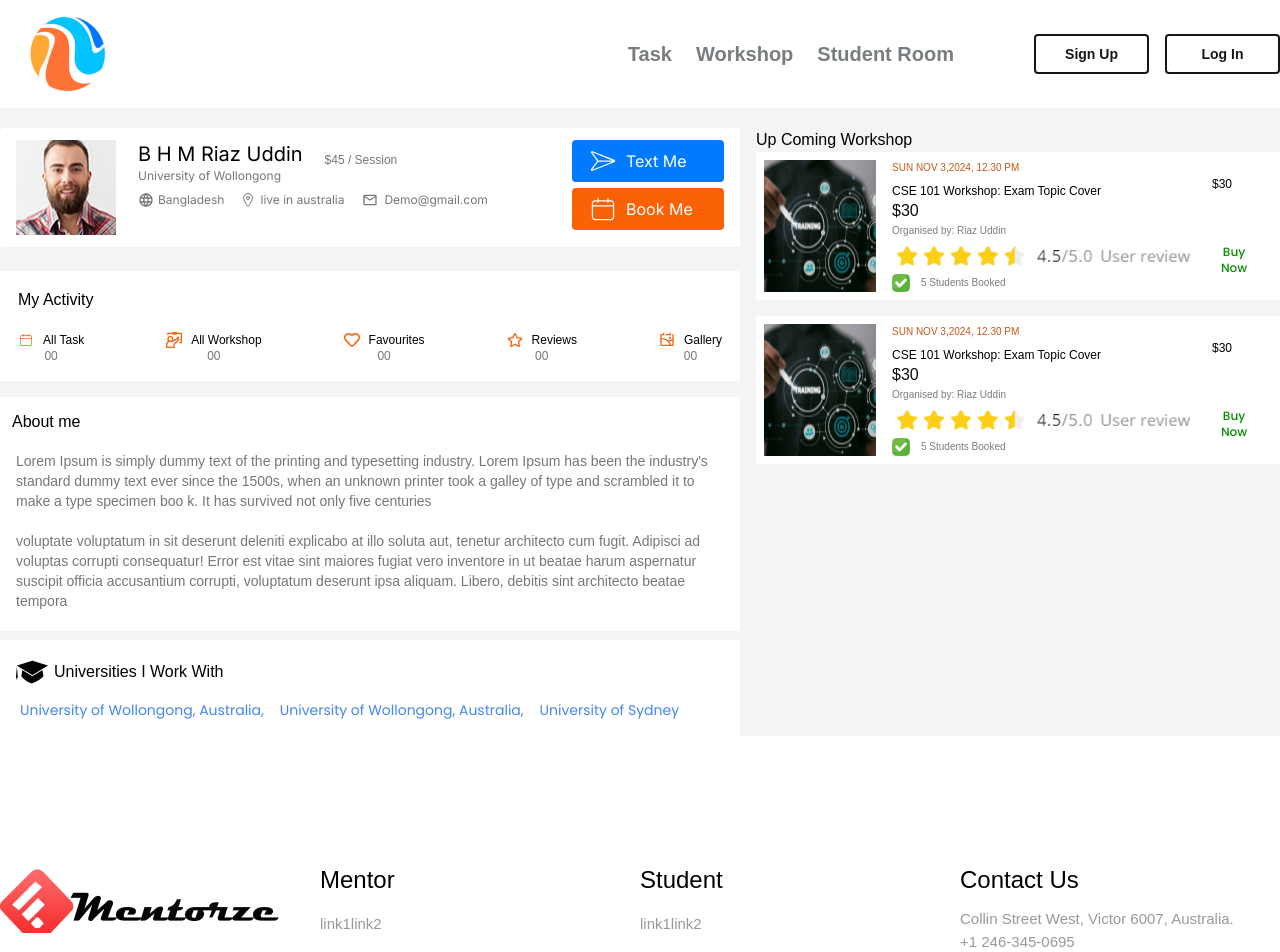
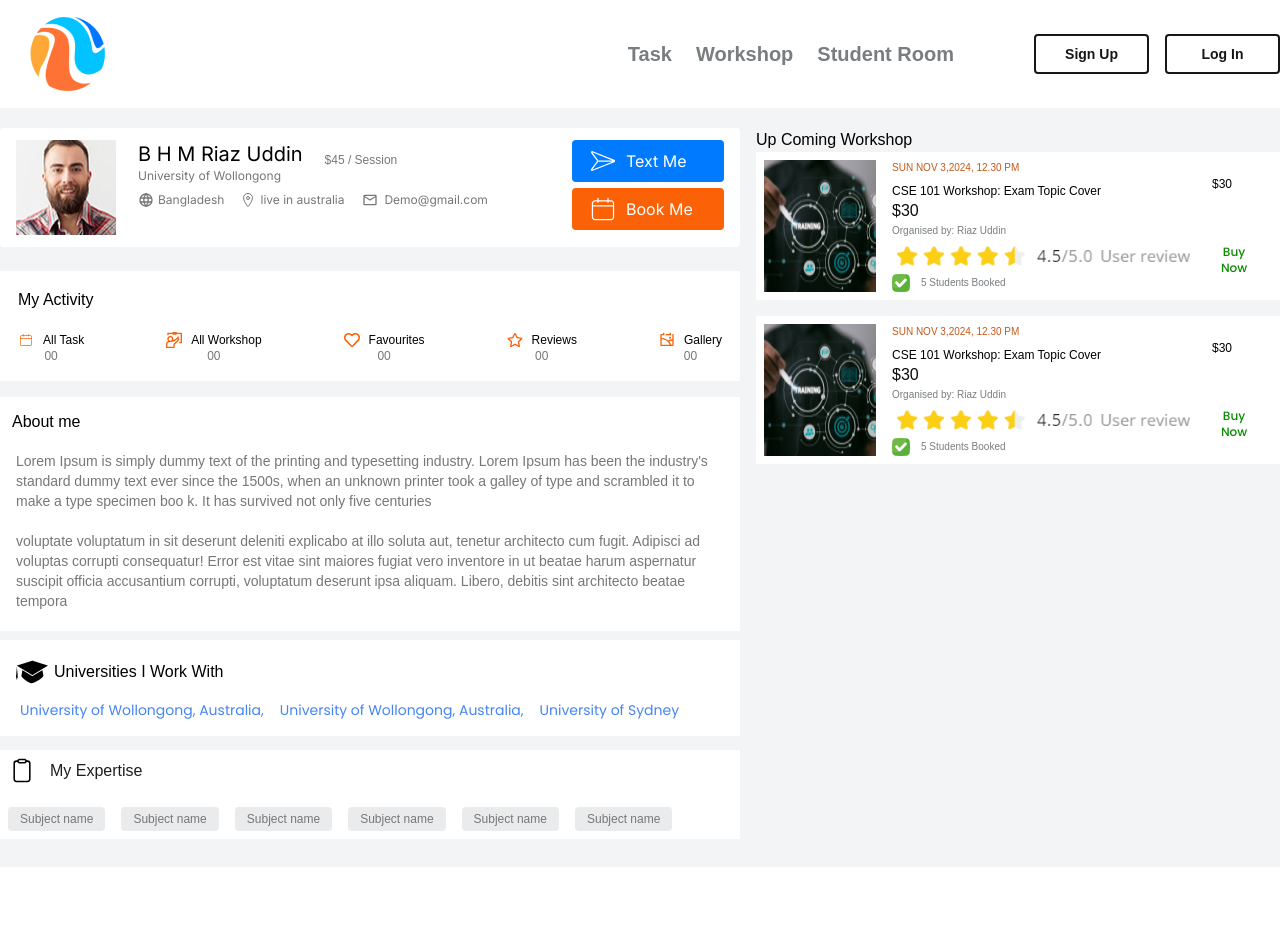
Before and after one commit to iripon07/pro_study_mate, a Next.js app: page /mentorprofile in a window 1280 px wide. Shown: the top 952 px of the page. Built offline with nearby package versions, Linux system fonts and the light colour scheme; a web font is replaced by a local one.

Commit message:
My Expertise added

```diff
--- a/src/app/mentorprofile/page.tsx
+++ b/src/app/mentorprofile/page.tsx
@@ -1,5 +1,6 @@
 "use client";
 
+import graduatedCap from "@/assets/graduatedCap.png";
 import MentorAvatar from "@/assets/MentorAvatar.png";
 import MentorWorkshop from "@/assets/MentorWorkshop.png";
 import Okay from "@/assets/Okay.png";
@@ -8,11 +9,10 @@ import Image from "next/image";
 import { CiCalendar, CiPaperplane } from "react-icons/ci";
 import { FaRegHeart, FaRegStar } from "react-icons/fa";
 import { GrWorkshop } from "react-icons/gr";
-import { IoLocationOutline } from "react-icons/io5";
+import { IoClipboardOutline, IoLocationOutline } from "react-icons/io5";
 import { MdOutlineEmail } from "react-icons/md";
 import { RiGalleryLine } from "react-icons/ri";
 import { TbWorld } from "react-icons/tb";
-import graduatedCap from "@/assets/graduatedCap.png"
 
 const MentorProfile = () => {
   return (
@@ -149,6 +149,34 @@ const MentorProfile = () => {
                 <p>University of Sydney</p>
               </div>
             </div>
+            <div className="mb-7 mt-[14px] bg-white p-2">
+              <div className="flex items-center justify-start gap-x-[6px]">
+                <IoClipboardOutline className="mr-2 h-[25px] w-7 text-black" />
+                <p className="font-prosto text-base font-medium text-[#1E1E1E]">
+                  My Expertise
+                </p>
+              </div>
+              <div className="mt-6 flex gap-x-4 font-prosto text-xs text-[#777777]">
+                <button className="rounded-sm bg-[#E9EBED] px-3 py-1 duration-300 hover:opacity-80">
+                  Subject name
+                </button>
+                <button className="rounded-sm bg-[#E9EBED] px-3 py-1">
+                  Subject name
+                </button>
+                <button className="rounded-sm bg-[#E9EBED] px-3 py-1">
+                  Subject name
+                </button>
+                <button className="rounded-sm bg-[#E9EBED] px-3 py-1">
+                  Subject name
+                </button>
+                <button className="rounded-sm bg-[#E9EBED] px-3 py-1">
+                  Subject name
+                </button>
+                <button className="rounded-sm bg-[#E9EBED] px-3 py-1">
+                  Subject name
+                </button>
+              </div>
+            </div>
           </div>
 
           <div className="col-span-5 w-full">
```
Also changed, not shown: src/assets/Clipboard.png (added).
